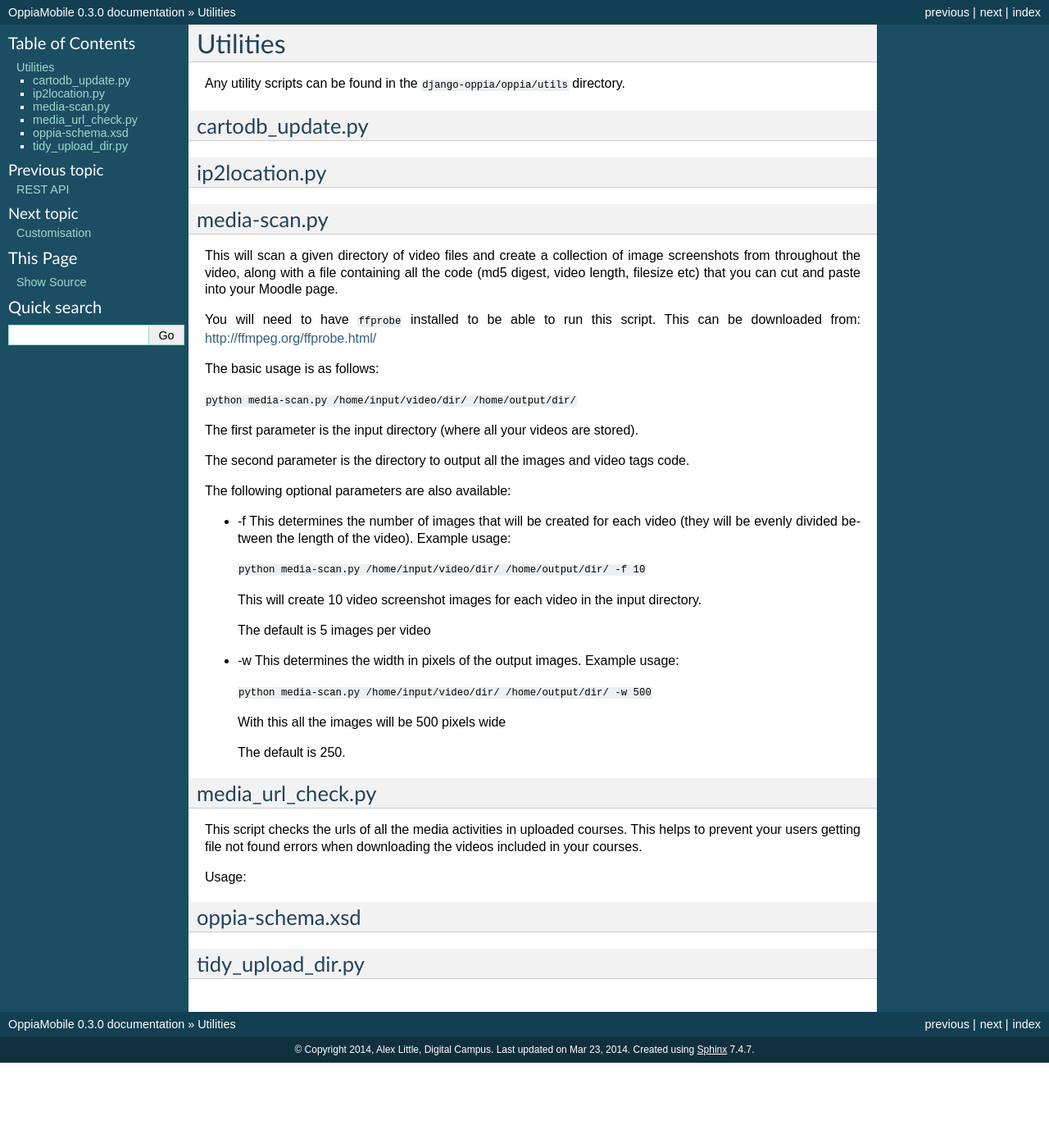
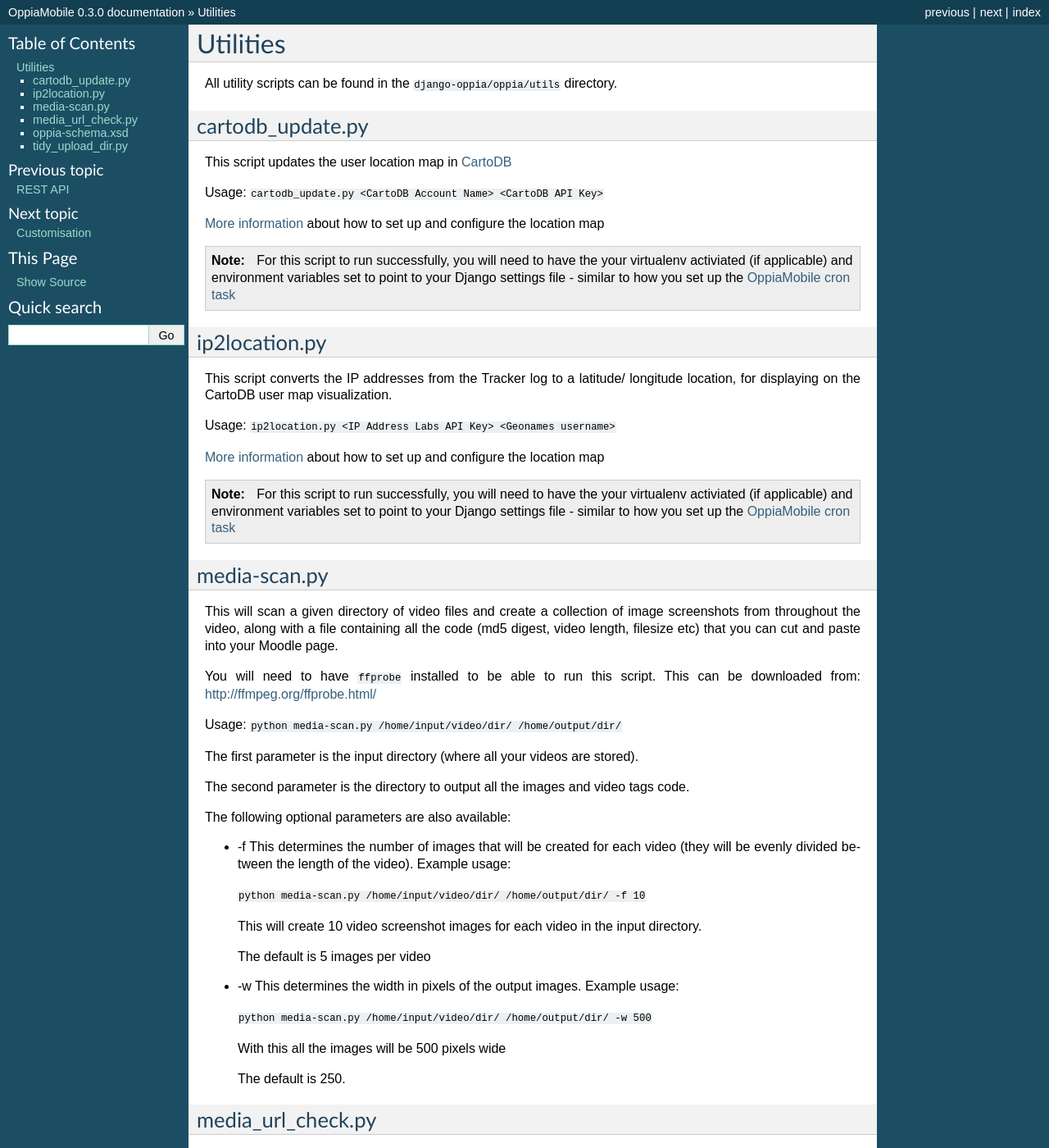
Before and after one commit to DigitalCampus/django-oppia, a Sphinx documentation site: the page built from docs/utilities.rst, in a window 1280 px wide and 1400 px high. Shown: the whole window at 82% size. Built offline with Sphinx 7.4.7, drawn with Linux system fonts in a browser that asks for light colours; the version number is read from the project's files by our own code; some of the changed text lies outside the part shown.

Commit message:
OPEN - task 130: Add descriptions to util files and update docs to reflect the new util files https://github.com/DigitalCampus/django-oppia/issues/issue/130

```diff
--- a/docs/aws.rst
+++ b/docs/aws.rst
@@ -83,6 +83,7 @@ the virtualenv is active):
 
 * ``python manage.py migrate oppia``
 * ``python manage.py migrate oppia.quiz``
+* ``python manage.py migrate oppia.viz``
 * ``python manage.py collectstatic``
 
 Creating your own version of django-oppia
--- a/docs/index.rst
+++ b/docs/index.rst
@@ -7,7 +7,7 @@ Welcome to the OppiaMobile documentation
 ==============================================
 
 `OppiaMobile <http://oppia-mobile.org/>`_ is the mobile learning platform from
-`Digital Campus <http://digitalp-campus.org/>`_. This documentation details how
+`Digital Campus <http://digital-campus.org/>`_. This documentation details how
 to set up your own server and how you may make basic customisations.
 
 Contents:
--- a/docs/install.rst
+++ b/docs/install.rst
@@ -69,6 +69,8 @@ Installation
   (or at http://localhost:8000/oppia depending on how you configured your
   ``urls.py`` file)
 
+.. _installcron:
+
 * Finally you should set up a `cron <https://en.wikipedia.org/wiki/Cron>`_
   task to run the ``oppia/cron.py`` script regularly.
   This script tidies up the course download directory of temporary download
--- a/docs/utilities.rst
+++ b/docs/utilities.rst
@@ -1,13 +1,39 @@
 Utilities
 =========
 
-Any utility scripts can be found in the ``django-oppia/oppia/utils`` directory.
+All utility scripts can be found in the ``django-oppia/oppia/utils`` directory.
 
 cartodb_update.py
 -----------------
+This script updates the user location map in `CartoDB <http://cartodb.com/>`_
+
+Usage: ``cartodb_update.py <CartoDB Account Name> <CartoDB API Key>``
+
+:ref:`More information <usermap>` about how to set up and configure the location
+map
+
+.. note::
+	For this script to run successfully, you will need to have the your
+	virtualenv activiated (if applicable) and environment variables set to point
+	to your Django settings file - similar to how you set up the
+	:ref:`OppiaMobile cron task <installcron>`
+
 
 ip2location.py
 -----------------
+This script converts the IP addresses from the Tracker log to a latitude/
+longitude location, for displaying on the CartoDB user map visualization.
+
+Usage: ``ip2location.py <IP Address Labs API Key> <Geonames username>``
+
+:ref:`More information <usermap>` about how to set up and configure the location
+map
+
+.. note::
+	For this script to run successfully, you will need to have the your
+	virtualenv activiated (if applicable) and environment variables set to point
+	to your Django settings file - similar to how you set up the
+	:ref:`OppiaMobile cron task <installcron>`
 
 media-scan.py
 -------------
@@ -20,9 +46,7 @@ Moodle page.
 You will need to have ``ffprobe`` installed to be able to run this script. This
 can be downloaded from: `<http://ffmpeg.org/ffprobe.html/>`_
 
-The basic usage is as follows:
-
-``python media-scan.py /home/input/video/dir/ /home/output/dir/``
+Usage: ``python media-scan.py /home/input/video/dir/ /home/output/dir/``
 
 The first parameter is the input directory (where all your videos are stored).
 
@@ -57,11 +81,30 @@ This script checks the urls of all the media activities in uploaded courses.
 This helps to prevent your users getting file not found errors when downloading
 the videos included in your courses.
 
-Usage:
+Usage: ``python media_url_check.py``
+
+.. note::
+	For this script to run successfully, you will need to have the your
+	virtualenv activiated (if applicable) and environment variables set to point
+	to your Django settings file - similar to how you set up the
+	:ref:`OppiaMobile cron task <installcron>`
 
 
 oppia-schema.xsd
 -------------------
+This is the XML Schema Definition for the course XML file, it is used by the
+OppiaMobile server to check that any courses uploaded are valid OppiaMobile
+course packages.
 
 tidy_upload_dir.py
 -------------------
+This script checks the upload course directory (as defined in the Django
+settings.py file) for any course packages that are now obsolete.
+
+Usage: ``tidy_upload_dir.py``
+
+.. note::
+	For this script to run successfully, you will need to have the your
+	virtualenv activiated (if applicable) and environment variables set to point
+	to your Django settings file - similar to how you set up the
+	:ref:`OppiaMobile cron task <installcron>`
```
Also changed, not shown: docs/viz/index.rst (+10 -3 lines), 1 other file.
